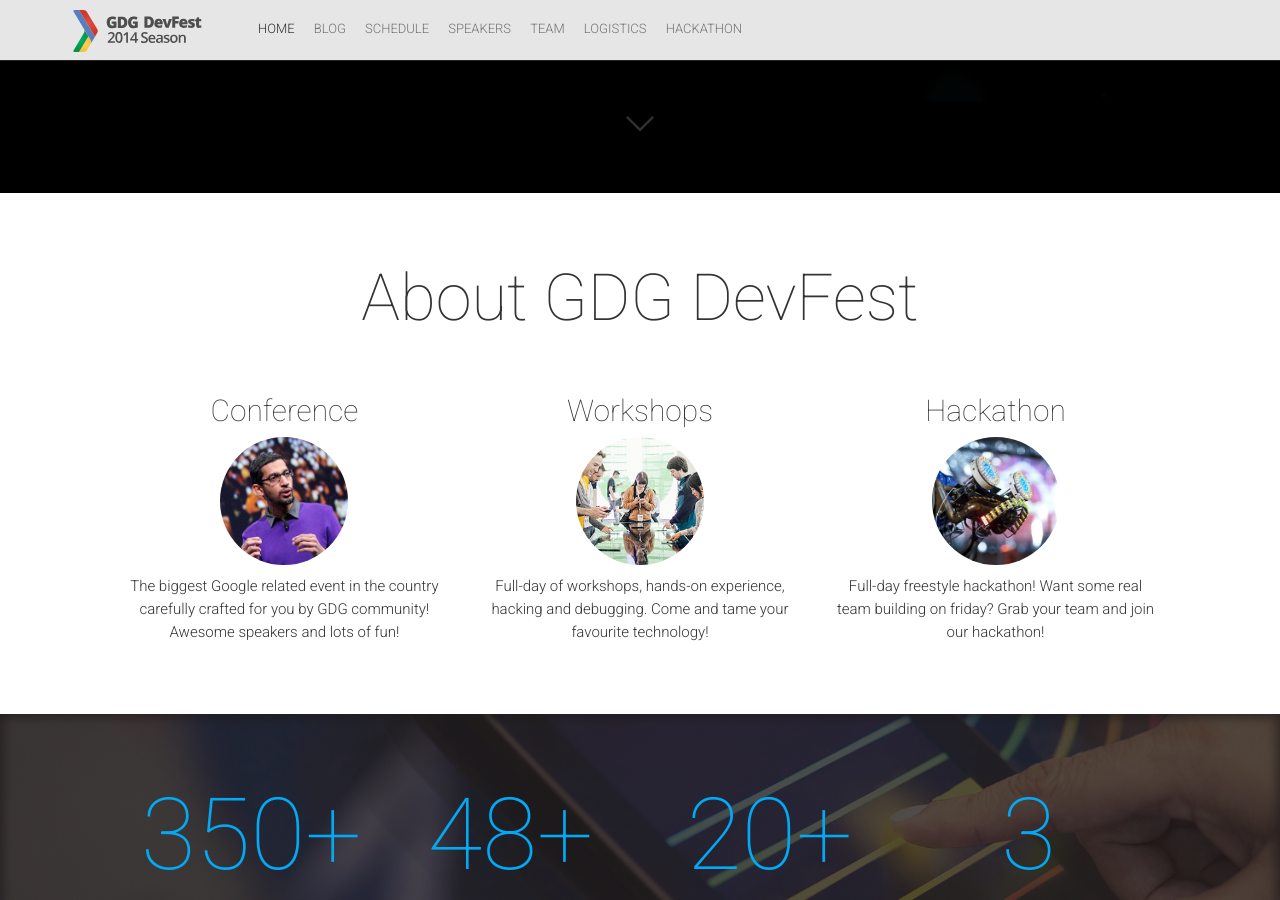
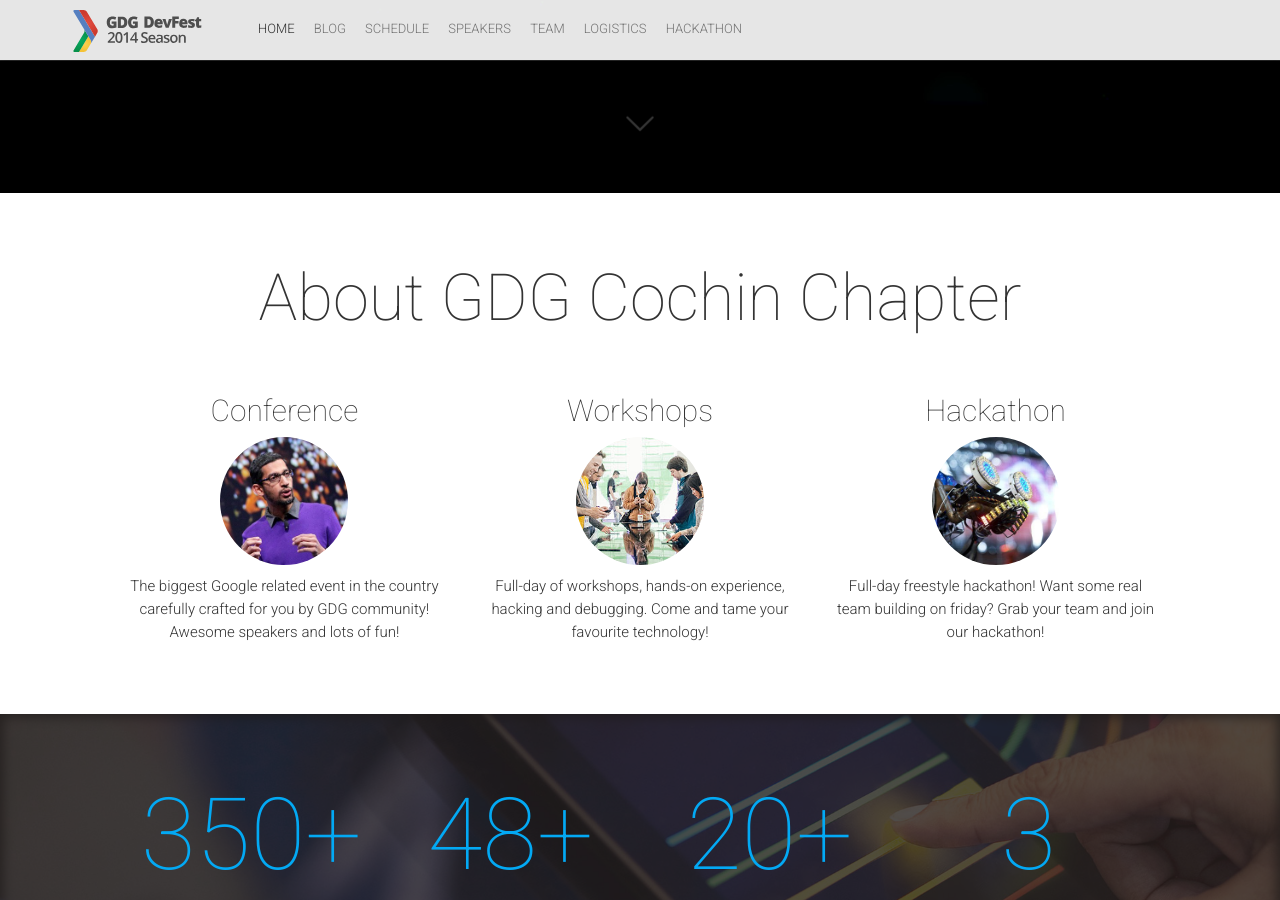
Before and after one commit to ReonSaji/GDGCochin.github.io, a Jekyll site: the page built from index.html, in a window 1280 px wide and 900 px high, scrolled down 707 px. Built offline with Jekyll 4.4.1, drawn with Linux system fonts in a browser that asks for light colours; nearby versions of some CDN libraries; comment, search, counter and statistics services are not loaded.

Commit message:
Update _config.yml

```diff
--- a/_config.yml
+++ b/_config.yml
@@ -64,7 +64,7 @@ heroButtons:
  - {link: "https://bit.ly/dfua-c4p", text: "Become a speaker"}
 
 # About Block
-aboutTitle: "About GDG DevFest"
+aboutTitle: "About GDG Cochin Chapter"
 aboutBlock:
  - {title: "Conference", image: "conference.jpg", text: "The biggest Google related event in the country carefully crafted for you by GDG community! Awesome speakers and lots of fun!" }
  - {title: "Workshops", image: "workshop.jpg", text: "Full-day of workshops, hands-on experience, hacking and debugging. Come and tame your favourite technology!" }
```
